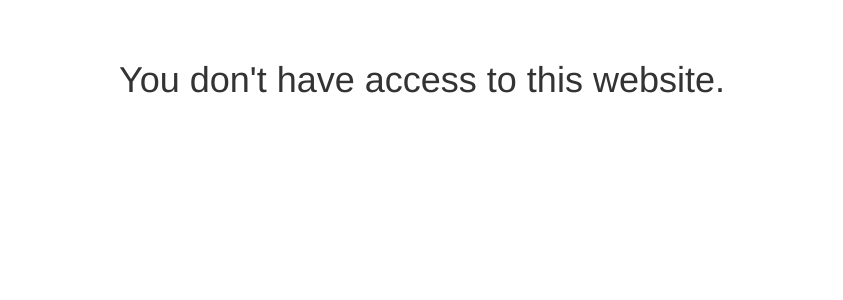
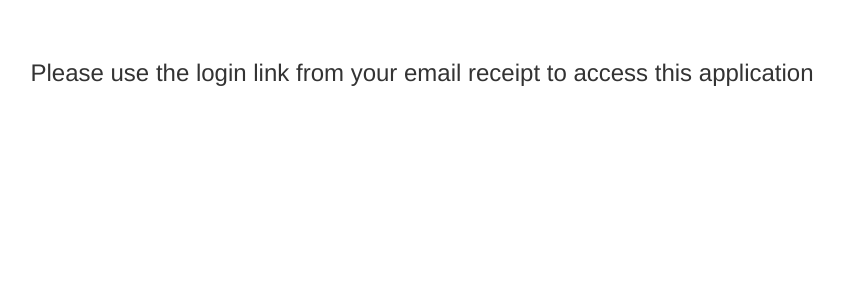
Before and after one commit to ronbeltran/django-members, a Django app: template members/templates/members/401.html in a window 1280 px wide. Shown: the part 50-350 px from the top of the page, without its empty margins (218-1061 px from the left). Run offline with Django 3.2, Linux system fonts and the light colour scheme; the template is opened without the code that fills it, so the values that code supplies are empty; some libraries are stand-ins or nearby versions.

Commit message:
Change access denied page text

```diff
--- a/members/templates/members/401.html
+++ b/members/templates/members/401.html
@@ -1,7 +1,7 @@
 {% extends "members/base.html" %}
 
 {% block body %}
-      <div class="message">
-        <h1>You don't have access to this website.</h1>
-      </div>
+    <div class="message">
+      <h3>Please use the login link from your email receipt to access this application</h3>
+    </div>
 {% endblock %}
```
Also changed, not shown: 1 other file.
